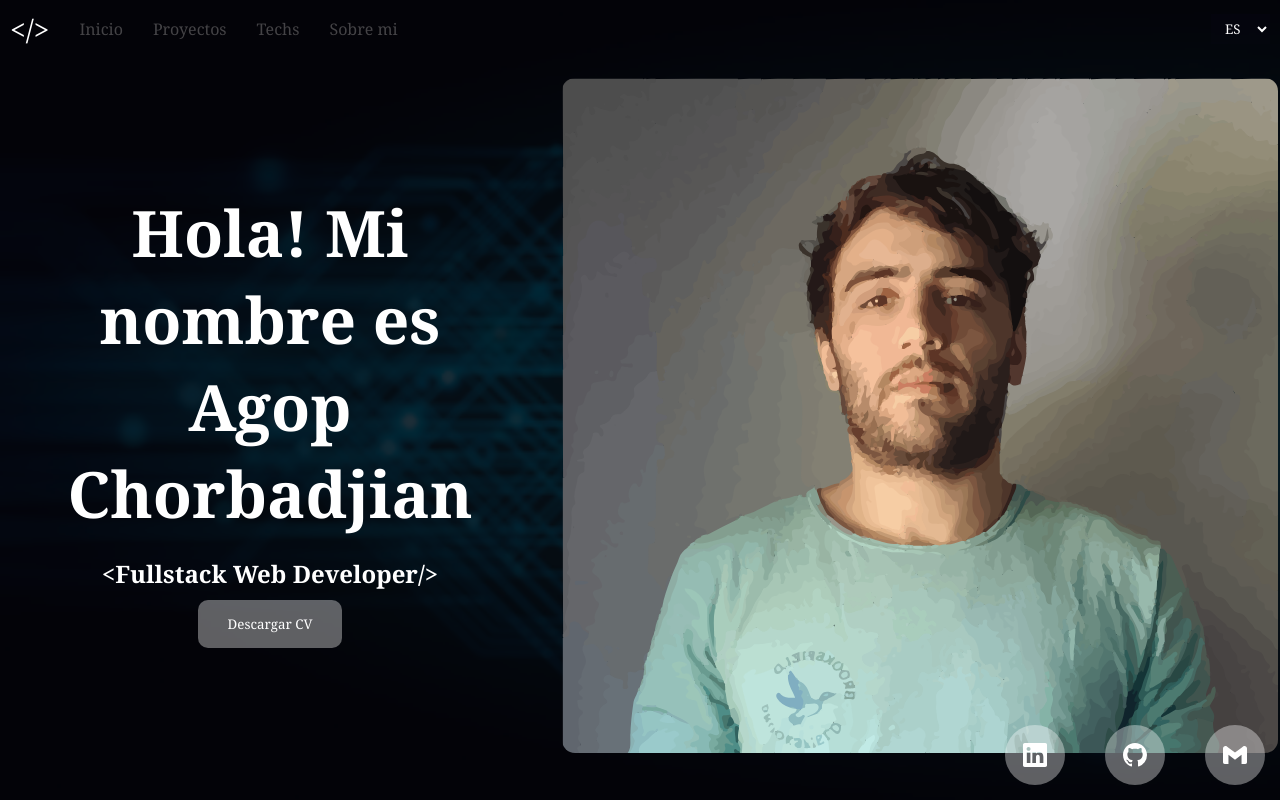
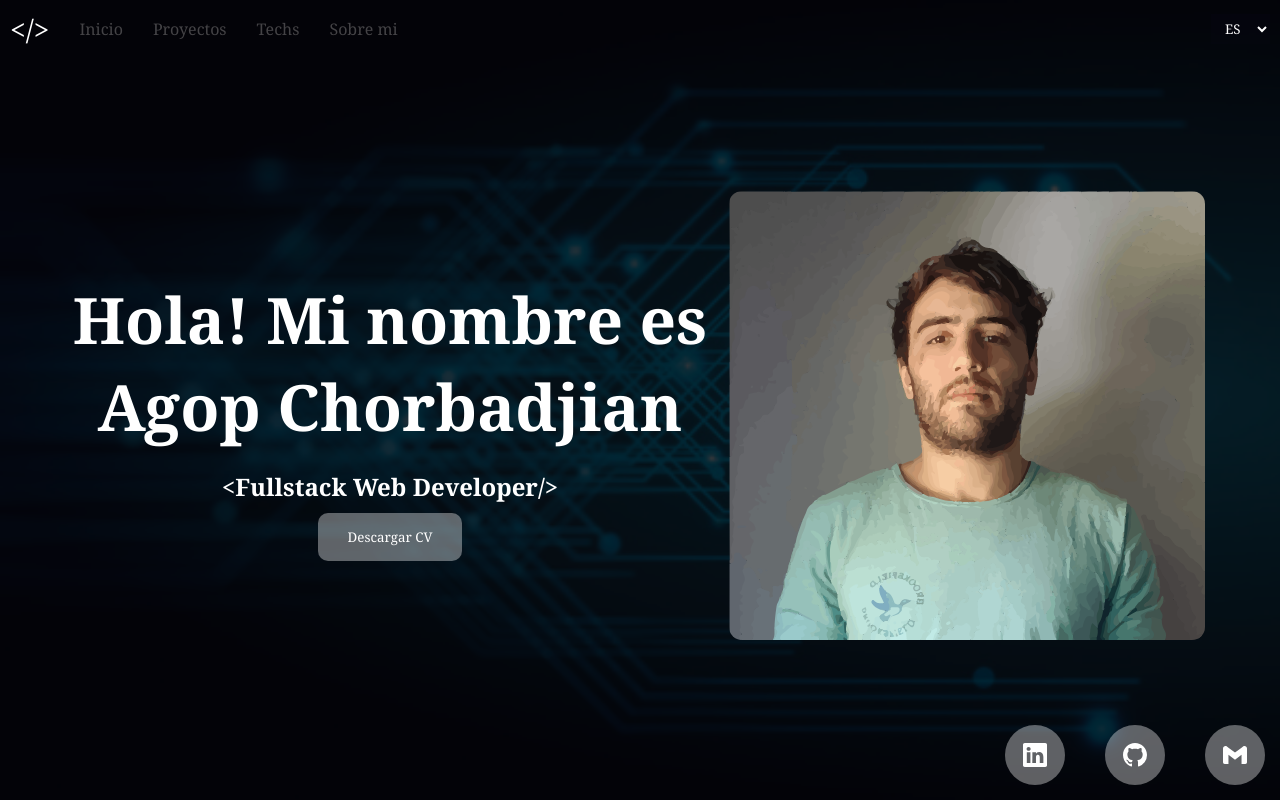
Before and after one commit to PowChorba/PortfolioV2, a React (Create React App) app in the folder client/: page / in a window 1280 px wide. Built offline with nearby package versions, Linux system fonts and the light colour scheme.

Commit message:
arreglo home

```diff
--- a/client/src/Components/Home/Home.module.css
+++ b/client/src/Components/Home/Home.module.css
@@ -49,7 +49,7 @@
 }
 
 .image {
-    width: 45em;
+    width: 30em;
     height: 50%;
     border-radius: 15px;
     padding: 2px;
```
